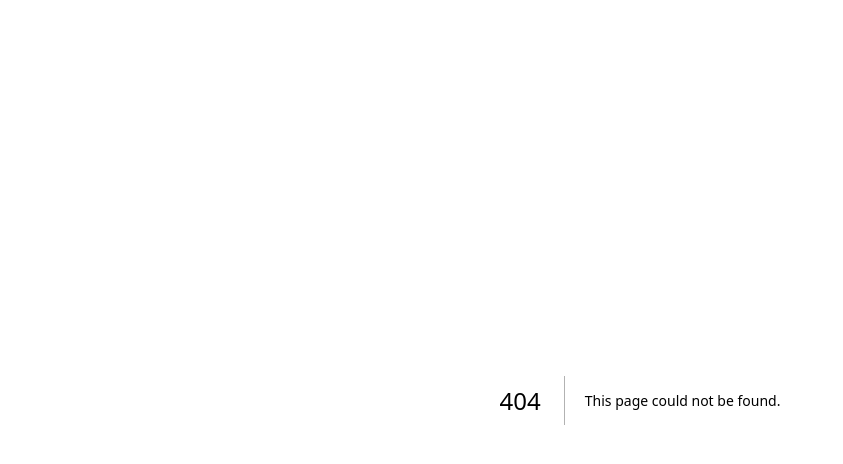
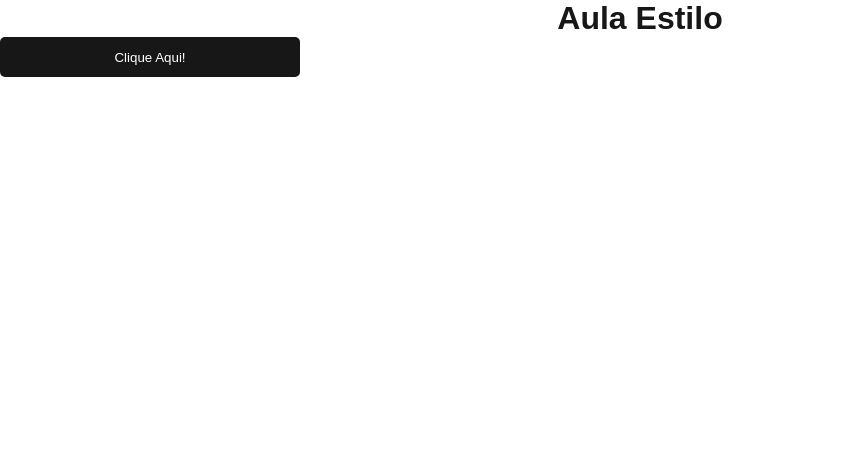
Before and after one commit to Albano15/programacao_scripts, a Next.js app in the folder primeiro-app/: page /Estilo/components in a window 1280 px wide. Before the commit this address had no page. Shown: the top 464 px of the page, without its empty margins (0-843 px from the left). Built offline with nearby package versions, Linux system fonts and the light colour scheme.

Commit message:
styles.css

```diff
--- /dev/null
+++ b/primeiro-app/app/Estilo/components/page.js
@@ -0,0 +1,10 @@
+import estilo from '../css/style.module.css';
+
+export default function EstiloPage(props) {
+    return (
+        <div>
+            <h1 className={estilo.h1}>Aula Estilo</h1>
+            <button className={estilo.button}>Clique Aqui!</button>
+        </div>
+    )
+}
--- /dev/null
+++ b/primeiro-app/app/Estilo/css/style.module.css
@@ -0,0 +1,13 @@
+.button {
+    background-color: #171717;
+    width: 300px;
+    height: 40px;
+    border-radius: 5px;
+    padding: 5px;
+    border: none;
+    color: white;
+}
+
+.h1 {
+    text-align: center;
+}
```
